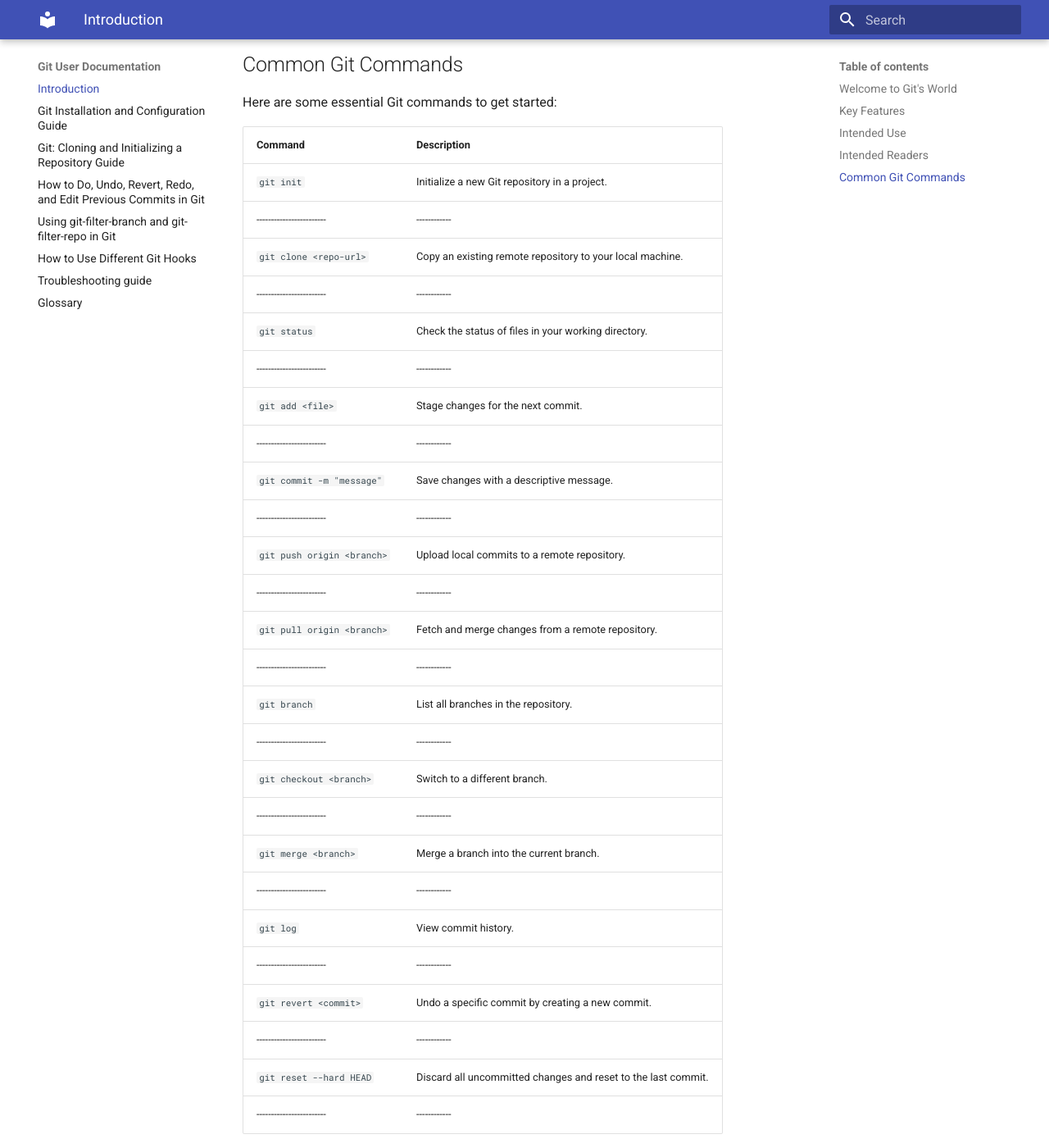
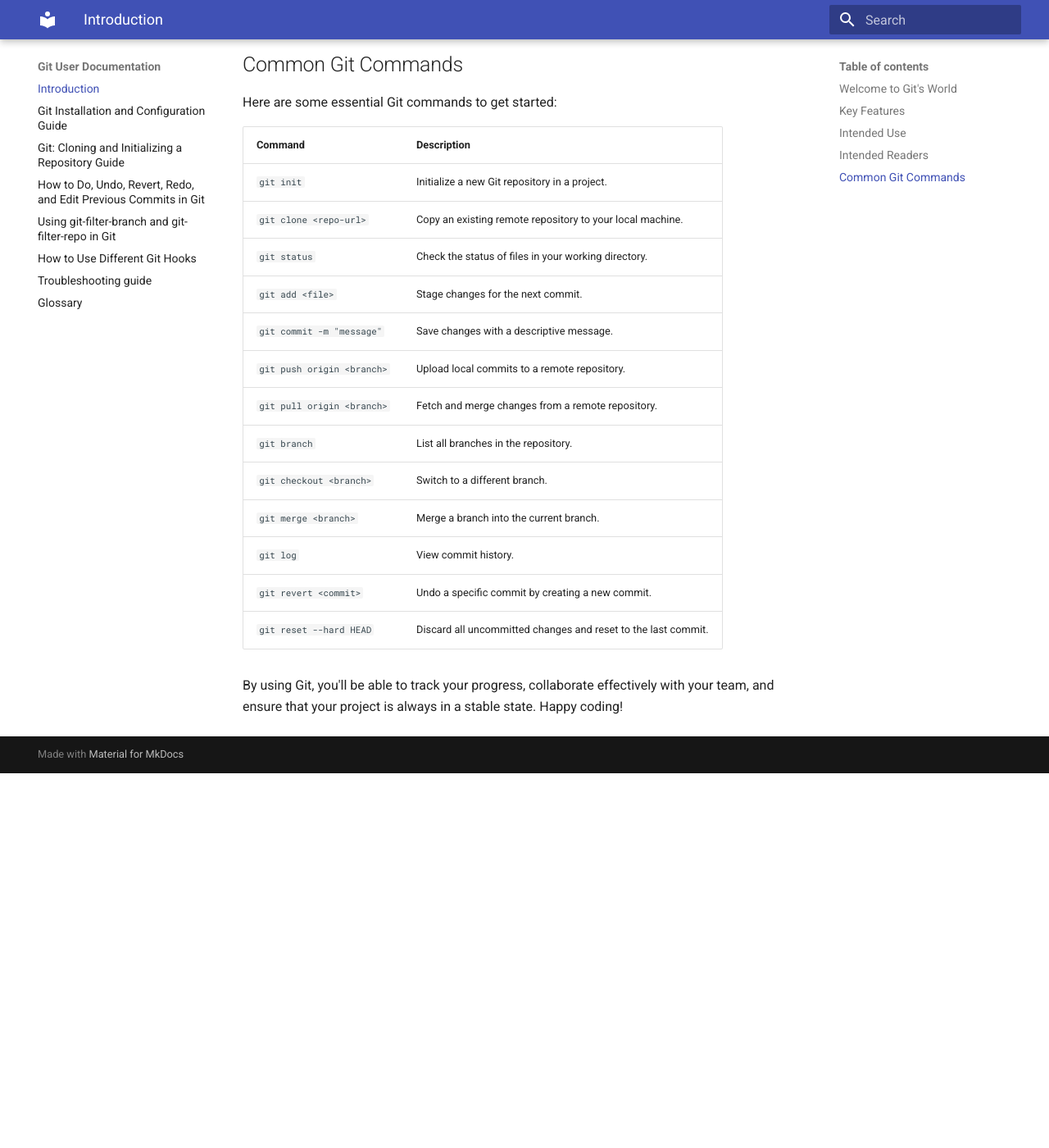
Before and after one commit to BCIT-203/COMM-2216-User-Documentation-Assignment, an MkDocs documentation site: the page built from docs/index.md, in a window 1280 px wide and 1400 px high, scrolled down 1330 px. Shown: the whole window at 82% size. Built offline with MkDocs 1.6.1 and Material for MkDocs 9.7.7, drawn with Linux system fonts in a browser that asks for light colours; after the commit the page ends 2273 px from its top, so only the background shows below that.

```diff
--- a/docs/index.md
+++ b/docs/index.md
@@ -30,33 +30,20 @@
 
 Here are some essential Git commands to get started:
 
-| Command                | Description |
-|------------------------|------------|
-| `git init`            | Initialize a new Git repository in a project. |
-|------------------------|------------|
+| Command | Description |
+|---------|------------|
+| `git init` | Initialize a new Git repository in a project. |
 | `git clone <repo-url>` | Copy an existing remote repository to your local machine. |
-|------------------------|------------|
-| `git status`          | Check the status of files in your working directory. |
-|------------------------|------------|
-| `git add <file>`      | Stage changes for the next commit. |
-|------------------------|------------|
+| `git status` | Check the status of files in your working directory. |
+| `git add <file>` | Stage changes for the next commit. |
 | `git commit -m "message"` | Save changes with a descriptive message. |
-|------------------------|------------|
 | `git push origin <branch>` | Upload local commits to a remote repository. |
-|------------------------|------------|
 | `git pull origin <branch>` | Fetch and merge changes from a remote repository. |
-|------------------------|------------|
-| `git branch`         | List all branches in the repository. |
-|------------------------|------------|
+| `git branch` | List all branches in the repository. |
 | `git checkout <branch>` | Switch to a different branch. |
-|------------------------|------------|
 | `git merge <branch>` | Merge a branch into the current branch. |
-|------------------------|------------|
-| `git log`           | View commit history. |
-|------------------------|------------|
+| `git log` | View commit history. |
 | `git revert <commit>` | Undo a specific commit by creating a new commit. |
-|------------------------|------------|
 | `git reset --hard HEAD` | Discard all uncommitted changes and reset to the last commit. |
-|------------------------|------------|
 
 By using Git, you'll be able to track your progress, collaborate effectively with your team, and ensure that your project is always in a stable state. Happy coding!
```
